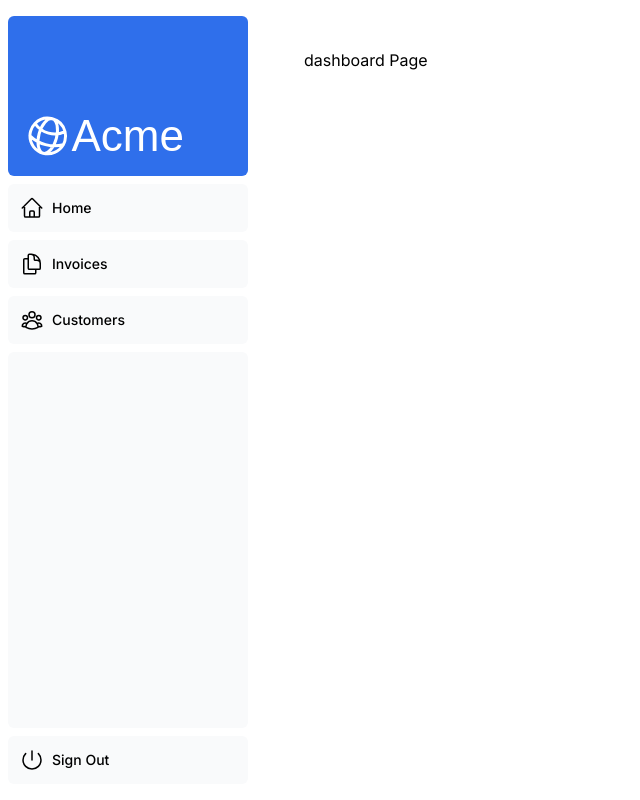
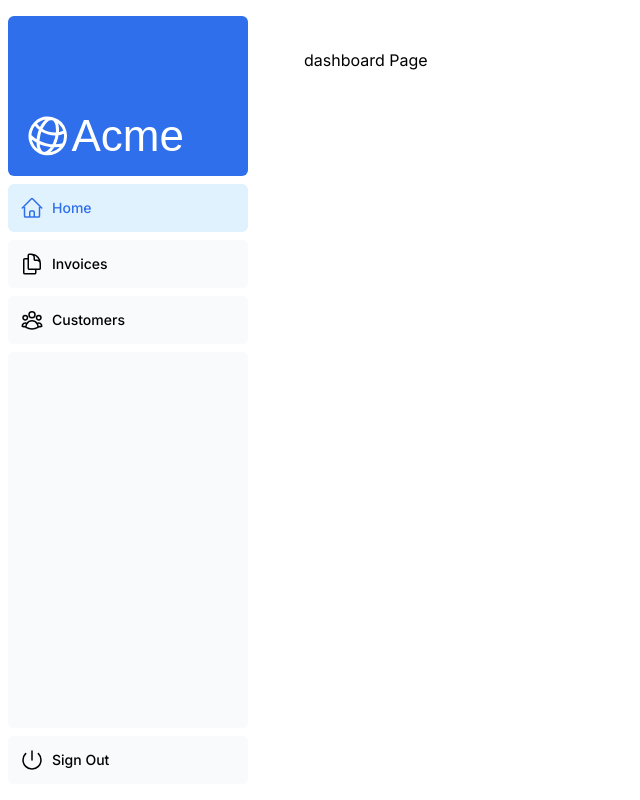
Before and after one commit to RomainBoudet/nextjs-dashboard, a Next.js app: page /dashboard in a window 1280 px wide. Shown: the whole page, without its empty margins (0-640 px from the left). Built offline with nearby package versions, Linux system fonts and the light colour scheme; a web font is replaced by a local one.

Commit message:
update navlink with clsx

```diff
--- a/app/ui/dashboard/nav-links.tsx
+++ b/app/ui/dashboard/nav-links.tsx
@@ -1,23 +1,42 @@
+"use client";
+
 import {
   UserGroupIcon,
   HomeIcon,
   DocumentDuplicateIcon,
-} from '@heroicons/react/24/outline';
+} from "@heroicons/react/24/outline";
 import Link from "next/link";
+import { usePathname } from "next/navigation";
+import clsx from "clsx";
 
 // Map of links to display in the side navigation.
 // Depending on the size of the application, this would be stored in a database.
 const links = [
-  { name: 'Home', href: '/dashboard', icon: HomeIcon },
+  { name: "Home", href: "/dashboard", icon: HomeIcon },
   {
-    name: 'Invoices',
-    href: '/dashboard/invoices',
+    name: "Invoices",
+    href: "/dashboard/invoices",
     icon: DocumentDuplicateIcon,
   },
-  { name: 'Customers', href: '/dashboard/customers', icon: UserGroupIcon },
+  { name: "Customers",
+    href: "/dashboard/customers",
+    icon: UserGroupIcon
+  },
 ];
 
+// ici avec Link, et Nextjs en général, on a du code-splitting :
+/*
+A l'inverse d'une SPA sous REact, qui va charger toute l'app,
+ici Nextjs va uniquement charger le segment de route demandé
+sans tous charger.
+Et chaque page est est comme isolée,
+Si une erreur est renvoyée par une page, les autres pages vont continuer à fonctionner !
+Et en Prod, quand le composant Link apparait dans le navigateur, Next/js va automatiquement télécharger le code qui est lié a la balise Link.
+Ainsi le code va déja être télécharger dans le background quand le user va cliquer sur le lien.
+Et la page va changer en un instant.
+ */
 export default function NavLinks() {
+  const pathname = usePathname();
   return (
     <>
       {links.map((link) => {
@@ -26,7 +45,13 @@ export default function NavLinks() {
           <Link
             key={link.name}
             href={link.href}
-            className="flex h-[48px] grow items-center justify-center gap-2 rounded-md bg-gray-50 p-3 text-sm font-medium hover:bg-sky-100 hover:text-blue-600 md:flex-none md:justify-start md:p-2 md:px-3"
+            // avec clsx on peut définr que quand le l'url est comme le href du lien, alors on défini un style particuler !
+            className={clsx(
+              "flex h-[48px] grow items-center justify-center gap-2 rounded-md bg-gray-50 p-3 text-sm font-medium hover:bg-sky-100 hover:text-blue-600 md:flex-none md:justify-start md:p-2 md:px-3",
+              {
+                "bg-sky-100 text-blue-600": pathname === link.href,
+              }
+            )}
           >
             <LinkIcon className="w-6" />
             <p className="hidden md:block">{link.name}</p>
--- a/package.json
+++ b/package.json
@@ -2,7 +2,7 @@
   "private": true,
   "scripts": {
     "build": "next build",
-    "dev": "next dev --turbo",
+    "dev": "next dev --turbo -p 3001",
     "start": "next start"
   },
   "dependencies": {
```
